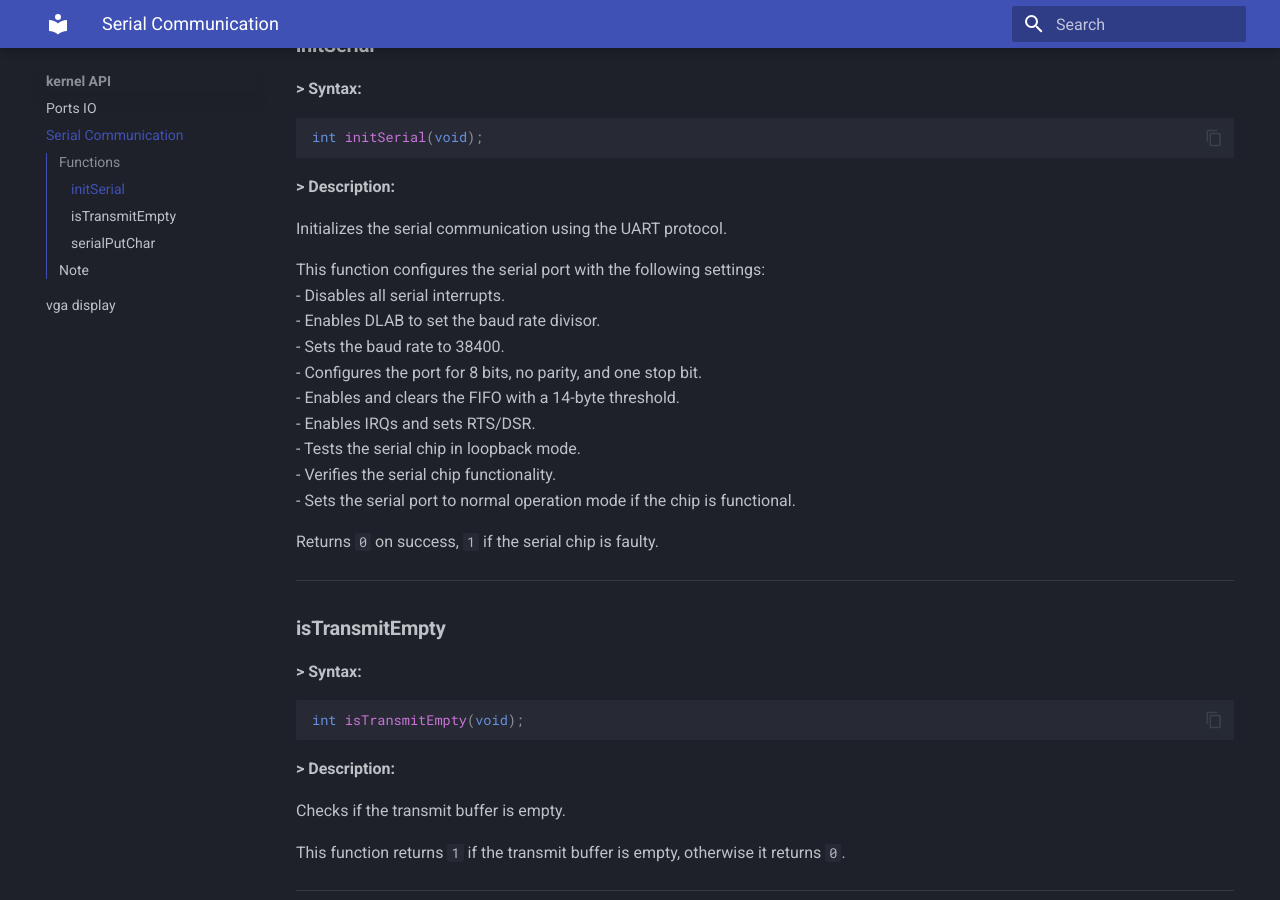
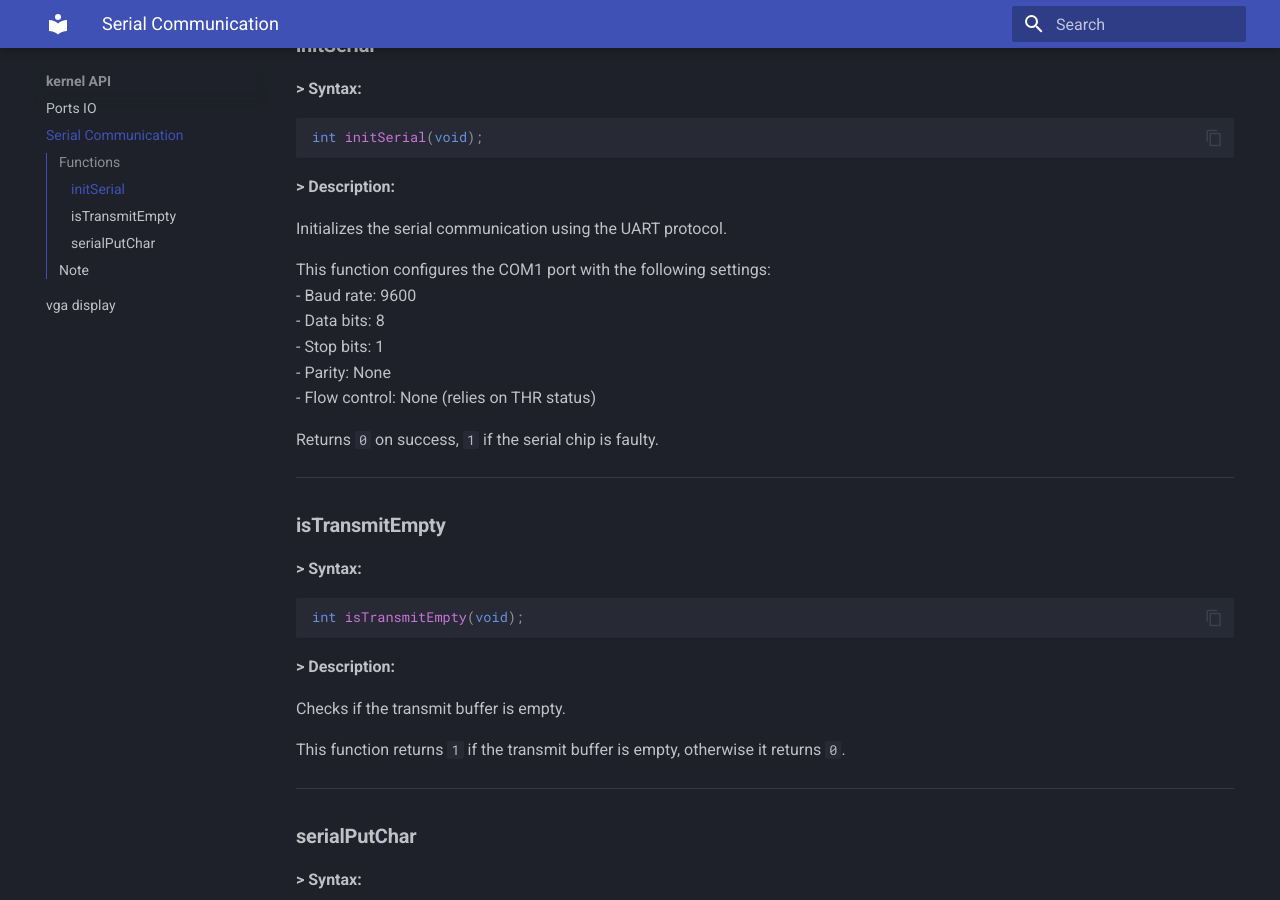
Before and after one commit to B-Gyro/B-Gyro-Docs, an MkDocs documentation site: the page built from docs/kernel-API/serial-communication.md, in a window 1280 px wide and 900 px high, scrolled down 399 px. Built offline with MkDocs 1.6.1 and Material for MkDocs 9.7.7, drawn with Linux system fonts in a browser that asks for light colours.

```diff
--- a/docs/kernel-API/serial-communication.md
+++ b/docs/kernel-API/serial-communication.md
@@ -18,16 +18,12 @@
 
 Initializes the serial communication using the UART protocol.
 
-This function configures the serial port with the following settings:
-- Disables all serial interrupts.
-- Enables DLAB to set the baud rate divisor.
-- Sets the baud rate to 38400.
-- Configures the port for 8 bits, no parity, and one stop bit.
-- Enables and clears the FIFO with a 14-byte threshold.
-- Enables IRQs and sets RTS/DSR.
-- Tests the serial chip in loopback mode.
-- Verifies the serial chip functionality.
-- Sets the serial port to normal operation mode if the chip is functional.
+This function configures the COM1 port with the following settings:
+- Baud rate: 9600
+- Data bits: 8
+- Stop bits: 1
+- Parity: None
+- Flow control: None (relies on THR status)
 
 Returns `0` on success, `1` if the serial chip is faulty.
 
```
Also changed, not shown: 1 other file.
